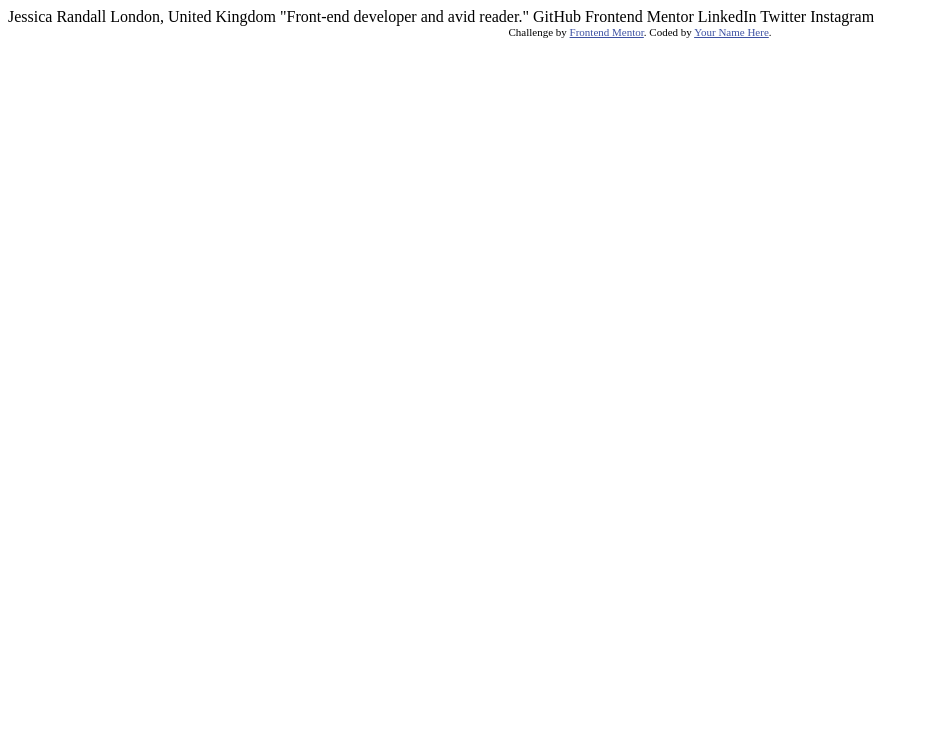
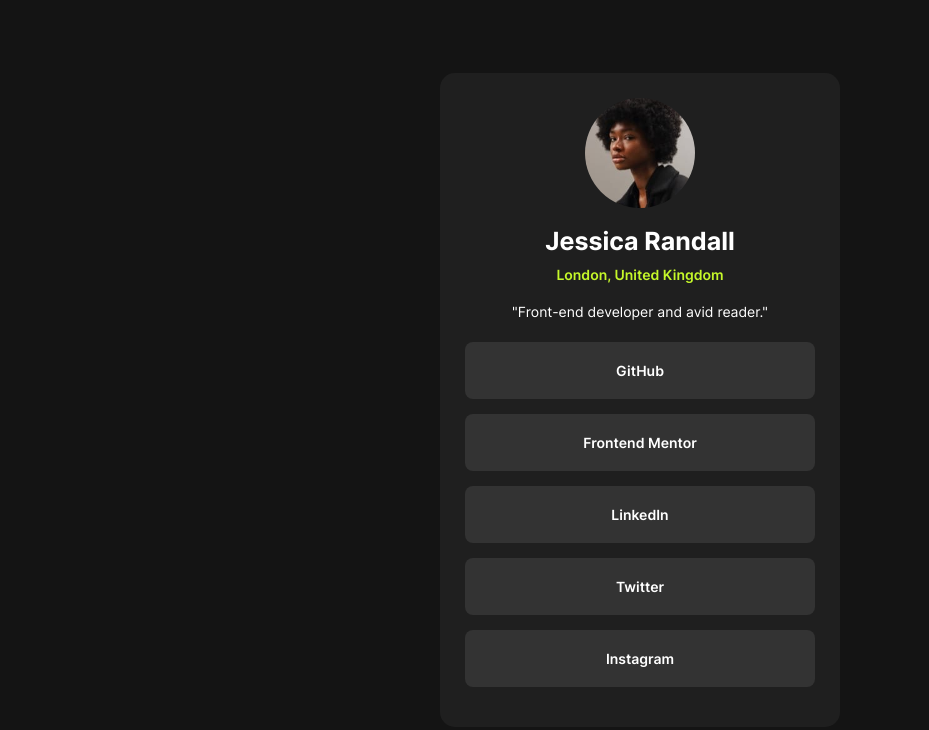
Before and after one commit to chinois213/fem-sociale-link-profile, a plain HTML site: page index.html in a window 1280 px wide. Shown: the whole page, without its empty margins (0-929 px from the left). Drawn offline with Linux system fonts and the light colour scheme.

Commit message:
Design complete

```diff
--- /dev/null
+++ b/assets/style.css
@@ -0,0 +1,102 @@
+/* browser Reset*/
+*,
+*::after,
+*::before{
+    margin: 0;
+    padding: 0 ;
+    box-sizing: border-box;
+    font-size: 100%;
+}
+@font-face {
+    font-family: "Inter";
+    src: url('./fonts/Inter-VariableFont_slnt\,wght.ttf');
+}
+/*  CSS custom properties */
+:root{
+  --green: hsl(75, 94%, 57%);
+  --white: hsl(0, 0%, 100%);
+  --grey700: hsl(0, 0%, 20%);
+  --grey800: hsl(0, 0%, 12%);
+  --grey900: hsl(0, 0%, 8%);
+
+  --fs-base: 14px;
+  --fs-large: 25px;
+
+}
+
+body{
+    font-size: var(--fs-base);
+    font-family: "Inter" , sans-serif;
+}
+
+ main{
+    background-color: var(--grey900);
+    min-height: 100vh;
+
+
+     /* centralize section  */
+     display: flex;
+     justify-content: center;
+     align-items: center;
+     padding:   25px;
+
+
+ }
+
+ section{
+    min-height: fit-content;
+    width: 400px;
+    background-color: var(--grey800);
+    border-radius: 15px;
+    padding: 25px;
+
+
+
+    /* centralize items in the section*/
+    text-align: center;
+ }
+
+ section > img{
+    width: 110px;
+    height: 110px;
+    object-fit: cover;
+    border-radius: 50%;
+    margin-bottom: 15px;
+ }
+
+ section > h1{
+    color: var(--white);
+    font-size: var(--fs-large);
+    margin-bottom: 10px;
+    font-weight: 700;
+ }
+
+ section > .location{
+ color: var(--green);
+ margin-bottom: 20px;
+ font-weight: 600;
+ }
+
+ section > .quote{
+    color: var(--white);
+    margin-bottom: 22px;
+ }
+
+ .Social-links > a {
+    display: block;
+    background-color:var(--grey700) ;
+    padding: 20px;
+    color: var(--white);
+    text-decoration: none;
+    margin-bottom: 15px;
+    border-radius: 8px;
+    font-weight: 600;
+
+     /* transition for hover*/
+ transition: all 350ms ease-in-out;
+ }
+
+.Social-links > a:hover{
+  background-color: var(--green);
+  color: var(--grey800);
+}
--- a/index.html
+++ b/index.html
@@ -13,22 +13,41 @@
     .attribution { font-size: 11px; text-align: center; }
     .attribution a { color: hsl(228, 45%, 44%); }
   </style>
+  <link rel="stylesheet" href="./assets/style.css"/>
 </head>
 <body>
+<main>
+  <section>
+    <img src="./assets/images/avatar-jessica.jpeg" alt="avatar-jessica">
 
-  Jessica Randall
-  London, United Kingdom
-  "Front-end developer and avid reader."
+    <h1>Jessica Randall</h1>
 
-  GitHub
-  Frontend Mentor
-  LinkedIn
-  Twitter
-  Instagram
+    <p class="location"> London, United Kingdom</p>
 
-  <div class="attribution">
+    <p class="quote"> "Front-end developer and avid reader." </p>
+
+    <div class="Social-links">
+      <a href="#"> GitHub</a>
+      <a href="#"> Frontend Mentor</a>
+      <a href="#">LinkedIn</a>
+      <a href="#">Twitter</a>
+      <a href="#">Instagram</a>
+
+    </div>
+  </section>
+</main>
+
+
+
+
+
+
+
+
+
+  <!-- <div class="attribution">
     Challenge by <a href="https://www.frontendmentor.io?ref=challenge" target="_blank">Frontend Mentor</a>.
-    Coded by <a href="#">Your Name Here</a>.
-  </div>
+    Coded by <a href="#">Fumba hendji junior</a>.
+  </div> -->
 </body>
 </html>
```
